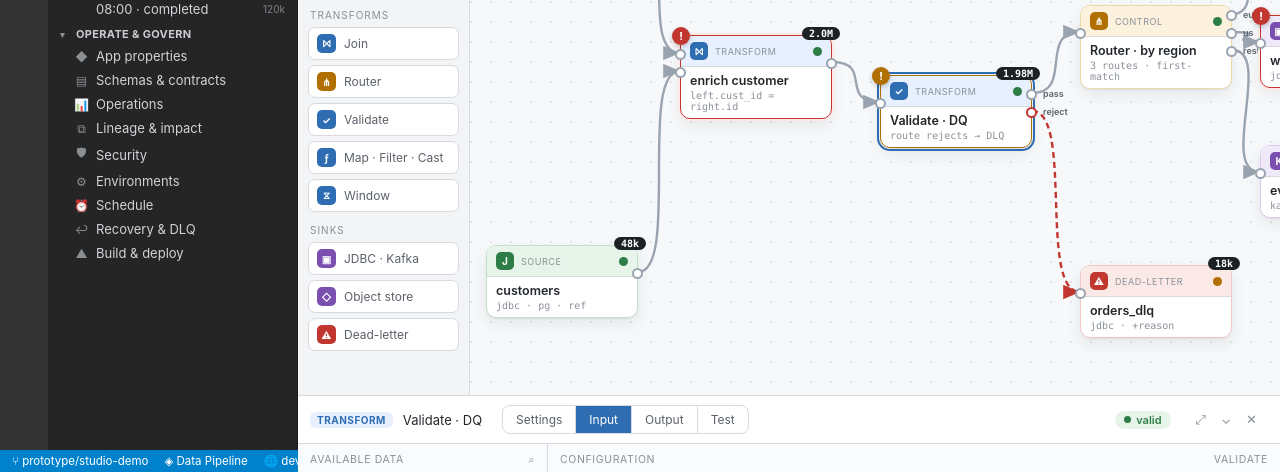
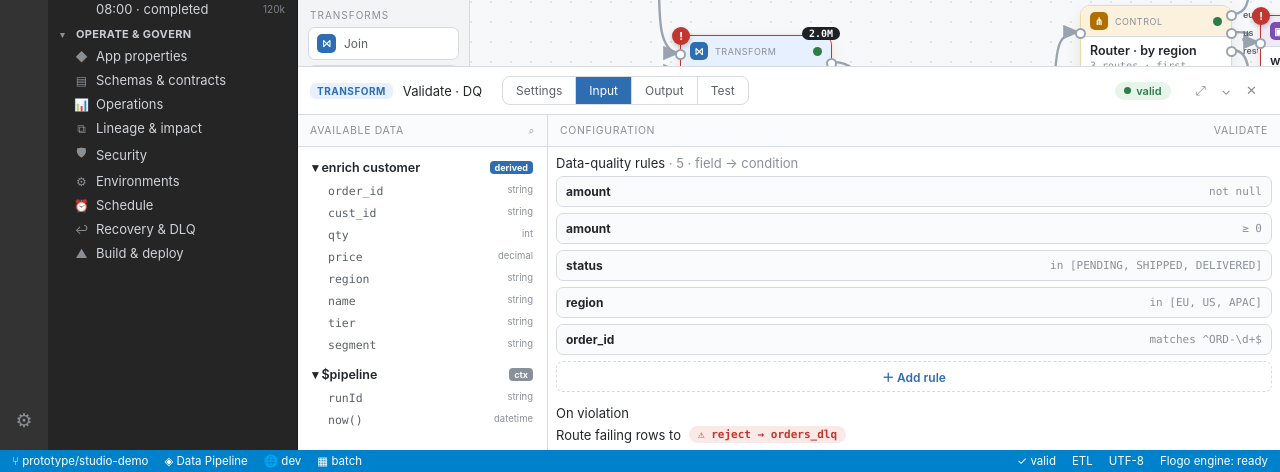
Before and after one commit to mpandav-tibco/flogo-datapipeline, a plain HTML site: page prototype/index.html in a window 1280 px wide. Shown: the part 328-800 px from the top of the page. Drawn offline with Linux system fonts and the light colour scheme.

Commit message:
prototype: fix bottom dock overflowing viewport (scrollers now work)
The editor was a CSS grid with the panel in an 'auto' row and no min-height:0,
so the config dock grew to its content height (~708px) and pushed ~430px below
the viewport - Available Data / config content was clipped with no scrollbar.
Converted .editor to a flex column (etabs/etoolbar flex:none, emain flex:1
min-height:0, panel flex:none) so the panel's height (48vh / resized) is
authoritative and the canvas shrinks to fit. Now the dock always fits the
viewport and each column (Available Data, Configuration, and every tab body)
scrolls independently when its content is taller than the dock.

```diff
--- a/prototype/index.html
+++ b/prototype/index.html
@@ -51,13 +51,13 @@
   .ti .dot{width:8px;height:8px;border-radius:50%;flex:none}
 
   /* editor area */
-  .editor{display:grid;grid-template-rows:35px 42px 1fr auto;min-width:0;background:var(--edit);color:var(--ink)}
-  .etabs{display:flex;background:#ececec;border-bottom:1px solid var(--lineL);align-items:stretch}
+  .editor{display:flex;flex-direction:column;min-height:0;min-width:0;background:var(--edit);color:var(--ink)}
+  .etabs{display:flex;background:#ececec;border-bottom:1px solid var(--lineL);align-items:stretch;height:35px;flex:none}
   .etab{padding:0 14px;display:flex;align-items:center;gap:8px;font-size:12.5px;color:var(--body);background:#f3f3f3;border-right:1px solid var(--lineL);cursor:pointer}
   .etab.on{background:var(--edit);color:var(--ink);box-shadow:inset 0 2px 0 var(--tibco)}
   .etab .md{width:8px;height:8px;border-radius:50%;background:#c9ccd1}
   .etab .x{color:var(--mute);margin-left:4px}
-  .etoolbar{display:flex;align-items:center;gap:10px;padding:0 12px;border-bottom:1px solid var(--lineL);background:#fafbfc}
+  .etoolbar{display:flex;align-items:center;gap:10px;padding:0 12px;border-bottom:1px solid var(--lineL);background:#fafbfc;height:42px;flex:none}
   .vtabs{display:inline-flex;border:1px solid var(--lineL);border-radius:8px;overflow:hidden;background:#fff}
   .vtabs span{padding:5px 12px;font-size:12px;color:var(--body);border-right:1px solid var(--lineL);cursor:pointer}
   .vtabs span:last-child{border-right:none}
@@ -78,7 +78,7 @@
   .chip.warn{color:var(--warn);background:var(--warn-bg)} .chip.err{color:var(--err);background:var(--err-bg)} .chip.idle{color:var(--mute);background:#e9ebee}
 
   /* editor main (palette | canvas | inspector) */
-  .emain{display:grid;grid-template-columns:172px 1fr 290px;min-height:0;overflow:hidden}
+  .emain{display:grid;grid-template-columns:172px 1fr 290px;flex:1;min-height:0;overflow:hidden}
   .palette{background:#f3f4f6;border-right:1px solid var(--lineL);overflow:auto;padding:10px}
   .palette .psearch{display:flex;align-items:center;gap:7px;background:#fff;border:1px solid var(--lineL);border-radius:7px;padding:5px 9px;margin-bottom:10px}
   .palette .psearch:focus-within{border-color:var(--accent);box-shadow:0 0 0 2px var(--accent-soft)}
@@ -185,7 +185,7 @@
   .addrow{border:1px dashed var(--lineL);border-radius:7px;padding:6px;text-align:center;font-size:12px;color:var(--accent);font-weight:600;cursor:pointer}
 
   /* panel */
-  .panel{height:210px;border-top:1px solid var(--lineL);background:#fff;display:flex;flex-direction:column;min-height:0;position:relative}
+  .panel{height:210px;border-top:1px solid var(--lineL);background:#fff;display:flex;flex-direction:column;min-height:0;position:relative;flex:none}
   .panel.cfg{height:48vh}
   .pbody.cfgbody{padding:0;display:flex;flex-direction:column;min-height:0}
   .cfgbody .mcb{min-height:0}
```
